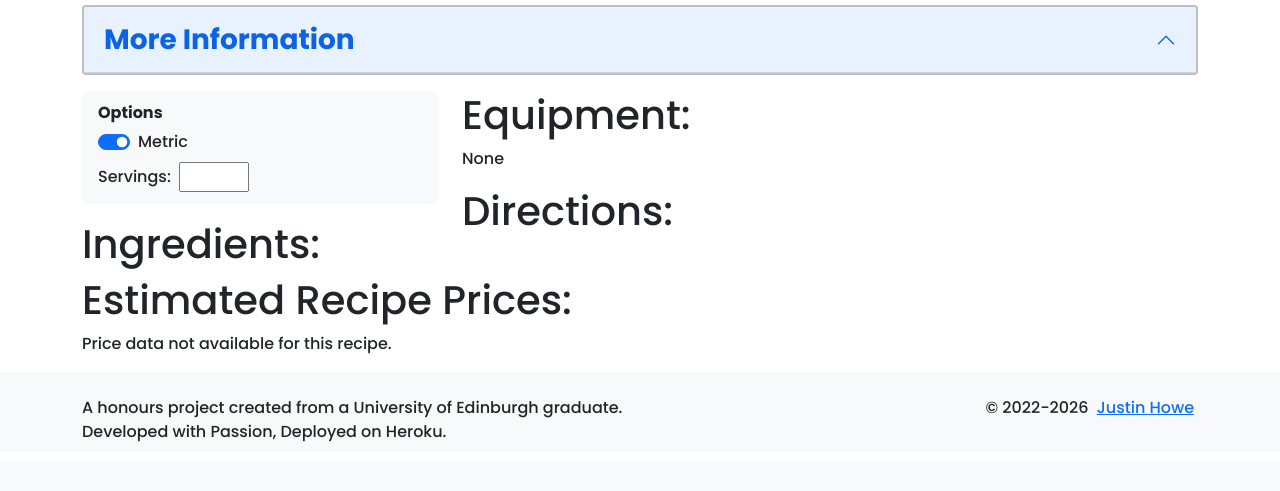
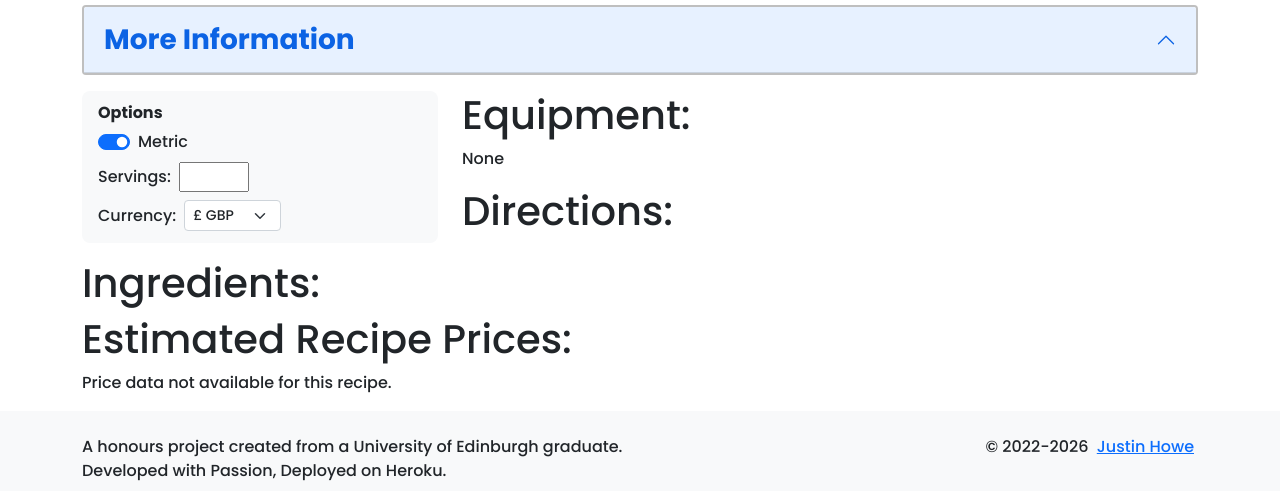
Before and after one commit to JHoweWowe/Honours-Project-Code, a Flask app: template templates/recipe.html in a window 1280 px wide. Shown: the part 339-830 px from the top of the page. Before the commit the page ends 781 px from the top, so only its background shows below. Run offline with Flask 3, Linux system fonts and the light colour scheme; the template is opened without the code that fills it, so the values that code supplies are empty; some libraries are stand-ins or nearby versions.

Commit message:
Implement currency conversion, serving-scaled pricing, stronger PROD web server config

```diff
--- a/static/base.css
+++ b/static/base.css
@@ -91,6 +91,13 @@ body {
 #featured-recipes-container {
     margin: 32px auto;
 }
+
+/** Shared 3rem side padding — keeps both recipe sections visually consistent **/
+#featured-recipes-container,
+#relevant-recipes-container {
+    padding-left: 3rem;
+    padding-right: 3rem;
+}
 #featured-student-recipes-title {
     font-weight: 700;
 }
@@ -131,12 +138,6 @@ body {
     align-self: flex-start;
 }
 
-/** Search results container — max 32px side margin on any screen width **/
-#relevant-recipes-container {
-    max-width: 100%;
-    padding-left: 3rem;
-    padding-right: 3rem;
-}
 
 #relevant-recipes-title-div {
     display: flex;
@@ -223,7 +224,6 @@ body {
     border-color: #0d6efd;
 }
 
-/** Footer **/
 footer {
     background-color: #f8f9fa;
     padding: 8px 0px;
--- a/static/recipe.css
+++ b/static/recipe.css
@@ -55,6 +55,15 @@
 #servings-input {
     width: 70px;
 }
+#currency-control {
+    display: flex;
+    align-items: center;
+    gap: 8px;
+    margin-top: 8px;
+}
+#currency-select {
+    width: auto;
+}
 
 /** Print button **/
 #print-btn {
--- a/static/recipe.js
+++ b/static/recipe.js
@@ -117,6 +117,7 @@ if (servingsInput) {
         if (v < 1) this.value = 1;
         if (v > 99) this.value = 99;
         refreshIngredients();
+        refreshPrice();
     });
 }
 
@@ -127,3 +128,38 @@ if (unitToggle) {
         refreshIngredients();
     });
 }
+
+// --- Price scaling + currency conversion (static rates, base GBP) ---
+
+const EXCHANGE_RATES   = { GBP: 1, USD: 1.26, EUR: 1.17, SGD: 1.68 };
+const CURRENCY_SYMBOLS = { GBP: '£', USD: '$', EUR: '€', SGD: 'S$' };
+
+const currencySelect  = document.getElementById('currency-select');
+const pricePerServing = document.getElementById('price-per-serving');
+const priceTotal      = document.getElementById('price-total');
+const ingrCostEls     = document.querySelectorAll('.ingr-cost-val');
+
+function refreshPrice() {
+    const ratio    = servingsInput
+        ? (parseInt(servingsInput.value, 10) || defaultServings) / defaultServings
+        : 1;
+    const currency = currencySelect ? currencySelect.value : 'GBP';
+    const rate     = EXCHANGE_RATES[currency] || 1;
+    const sym      = CURRENCY_SYMBOLS[currency] || '£';
+
+    if (pricePerServing) {
+        const base = parseFloat(pricePerServing.dataset.gbp);
+        if (!isNaN(base)) pricePerServing.textContent = sym + (base * rate).toFixed(2);
+    }
+    if (priceTotal) {
+        const base = parseFloat(priceTotal.dataset.gbp);
+        if (!isNaN(base)) priceTotal.textContent = sym + (base * ratio * rate).toFixed(2);
+    }
+    ingrCostEls.forEach(el => {
+        const base = parseFloat(el.dataset.gbp);
+        if (!isNaN(base)) el.textContent = sym + (base * ratio * rate).toFixed(2);
+    });
+}
+
+if (currencySelect) currencySelect.addEventListener('change', refreshPrice);
+refreshPrice();
--- a/templates/recipe.html
+++ b/templates/recipe.html
@@ -82,6 +82,15 @@
                            value="{{ recipe_data.default_servings }}"
                            data-default="{{ recipe_data.default_servings }}">
                 </div>
+                <div id="currency-control">
+                    <label for="currency-select">Currency:</label>
+                    <select id="currency-select" class="form-select form-select-sm">
+                        <option value="GBP">£ GBP</option>
+                        <option value="USD">$ USD</option>
+                        <option value="EUR">€ EUR</option>
+                        <option value="SGD">S$ SGD</option>
+                    </select>
+                </div>
             </div>
 
             <div id="ingredients-list">
@@ -112,19 +121,19 @@
                 <h1>Estimated Recipe Prices:</h1>
                 {% if recipe_data.prices and recipe_data.prices | length > 1 and recipe_data.prices[1] %}
                 <div id="price-container-gbp-costs">
-                    <h4><b>Estimated Cost Per Serving: £{{ recipe_data.prices[1]['overall_cost_per_serving'] }}</b></h4>
-                    <h4>Total Estimated Cost: £{{ recipe_data.prices[1]['overall_cost'] }}</h4>
+                    <h4><b>Estimated Cost Per Serving: <span id="price-per-serving" data-gbp="{{ recipe_data.prices[1]['overall_cost_per_serving'] }}">£{{ recipe_data.prices[1]['overall_cost_per_serving'] }}</span></b></h4>
+                    <h4>Total Estimated Cost: <span id="price-total" data-gbp="{{ recipe_data.prices[1]['overall_cost'] }}">£{{ recipe_data.prices[1]['overall_cost'] }}</span></h4>
                 </div>
                 <div id="ingredient-gbp-cost-breakdown" class="row">
                     <h4>Ingredient Cost Breakdown:</h4>
                     {% for ingredient, cost in recipe_data.prices[1]['ingredients_name_cost_list'].items() %}
                     <div class="ingredient-gbp-cost-div col-md-4">
                         <p>{{ ingredient }}: </p>
-                        <p style="margin-left: 8px;">£{{ cost }}</p>
+                        <p style="margin-left: 8px;" class="ingr-cost-val" data-gbp="{{ cost }}">£{{ cost }}</p>
                     </div>
                     {% endfor %}
                 </div>
-                <p class="text-muted">Note: Prices provided by Spoonacular from a variety of supermarkets and are estimates only.</p>
+                <p class="text-muted">Note: Prices provided by Spoonacular from a variety of supermarkets and are estimates only. Currency rates are approximate.</p>
                 {% else %}
                 <p>Price data not available for this recipe.</p>
                 {% endif %}
```
Also changed, not shown: 2 other files.
